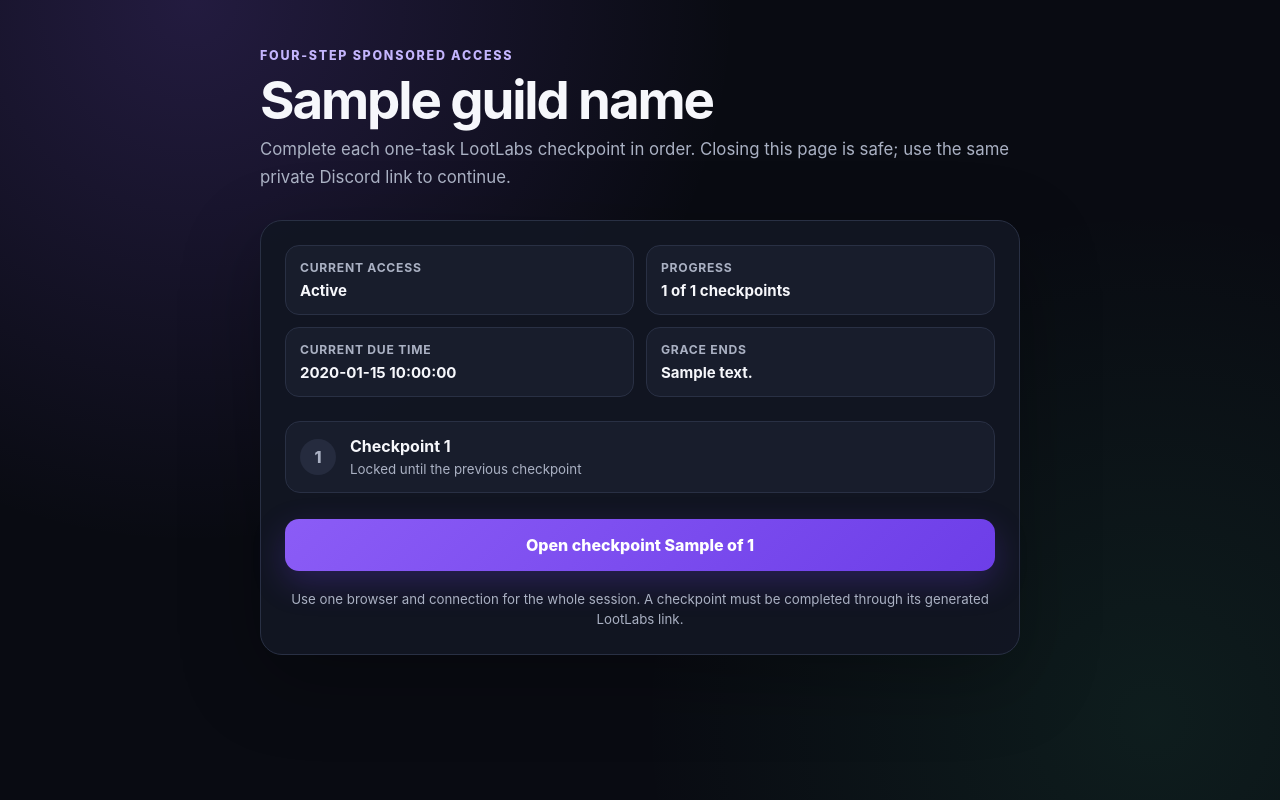
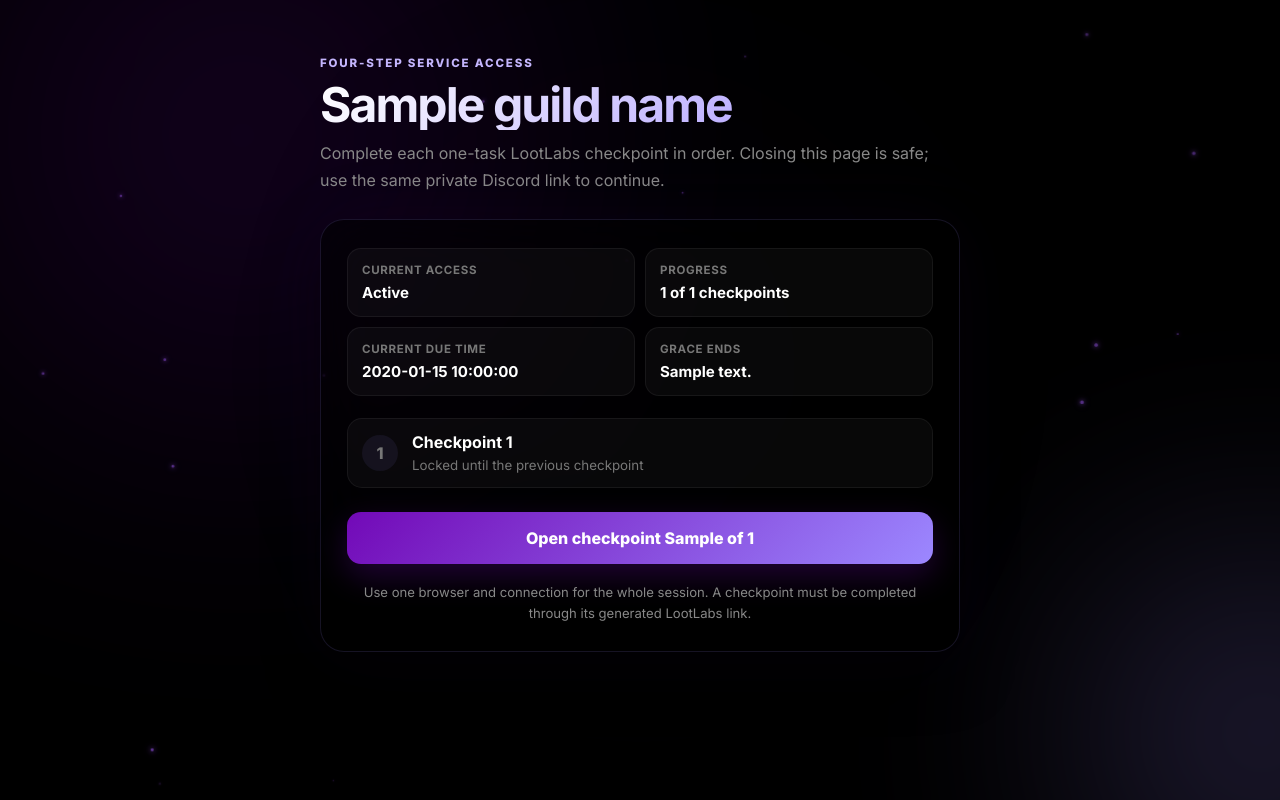
Before and after one commit to skkeletonn/website, a Flask app: template templates/guild-renewal.html in a window 1280 px wide. Run offline with Flask 3, Linux system fonts and the light colour scheme; the template is opened without the code that fills it: most values are stand-ins (such as "Sample title", 1, 10 or a date in 2020); some libraries are stand-ins or nearby versions.

Commit message:
Update guild-renewal.html

```diff
--- a/templates/guild-renewal.html
+++ b/templates/guild-renewal.html
@@ -1,81 +1,307 @@
-<!doctype html>
+<!DOCTYPE html>
 <html lang="en">
 <head>
-  <meta charset="utf-8">
-  <meta name="viewport" content="width=device-width, initial-scale=1">
+  <meta charset="UTF-8">
+  <meta name="viewport" content="width=device-width, initial-scale=1.0">
   <meta name="robots" content="noindex,nofollow,noarchive">
-  <title>Sponsored renewal{% if guild_name %} · {{ guild_name }}{% endif %}</title>
+  <title>Service renewal{% if guild_name %} · {{ guild_name }}{% endif %}</title>
+  <link rel="icon" href="https://i.imgur.com/ePueN25.png" type="image/png">
   <style>
+    @import url('https://fonts.googleapis.com/css2?family=Inter:wght@400;500;600;700;800;900&display=swap');
+
+    * { margin: 0; padding: 0; box-sizing: border-box; }
+
     :root {
-      color-scheme: dark;
-      --bg: #090b12;
-      --panel: #121622;
-      --panel-2: #181d2c;
-      --text: #f6f7fb;
-      --muted: #aab1c3;
-      --line: #293044;
-      --accent: #8b5cf6;
-      --accent-2: #6d3ee8;
-      --good: #42d392;
-      --warn: #f7c948;
-      --bad: #fb7185;
+      --accent-1: #7209b7;
+      --accent-2: #9c88ff;
+      --particle-color: #a45cff;
     }
-    * { box-sizing: border-box; }
+
     body {
-      margin: 0;
+      background: #000;
+      color: #fff;
+      font-family: 'Inter', sans-serif;
       min-height: 100vh;
-      font-family: Inter, ui-sans-serif, system-ui, -apple-system, BlinkMacSystemFont, "Segoe UI", sans-serif;
-      background:
-        radial-gradient(circle at 15% 0%, rgba(139, 92, 246, .20), transparent 34rem),
-        radial-gradient(circle at 90% 90%, rgba(66, 211, 146, .09), transparent 32rem),
-        var(--bg);
-      color: var(--text);
+      overflow-x: hidden;
+      position: relative;
     }
-    main { width: min(760px, calc(100% - 32px)); margin: 0 auto; padding: 48px 0 64px; }
-    .eyebrow { color: #c4b5fd; font-size: .78rem; font-weight: 800; letter-spacing: .14em; text-transform: uppercase; }
-    h1 { margin: 10px 0 8px; font-size: clamp(2rem, 7vw, 3.3rem); line-height: 1.05; letter-spacing: -.04em; }
-    .lead { margin: 0 0 28px; color: var(--muted); font-size: 1.05rem; line-height: 1.65; }
-    .card { background: color-mix(in srgb, var(--panel) 94%, transparent); border: 1px solid var(--line); border-radius: 22px; padding: 24px; box-shadow: 0 24px 80px rgba(0,0,0,.28); }
-    .alert { margin-bottom: 18px; border-radius: 14px; padding: 14px 16px; line-height: 1.45; }
-    .alert.error { color: #fecdd3; background: rgba(251, 113, 133, .10); border: 1px solid rgba(251, 113, 133, .30); }
-    .alert.notice { color: #bbf7d0; background: rgba(66, 211, 146, .10); border: 1px solid rgba(66, 211, 146, .28); }
-    .summary { display: grid; grid-template-columns: repeat(2, minmax(0, 1fr)); gap: 12px; margin-bottom: 24px; }
-    .summary > div { background: var(--panel-2); border: 1px solid var(--line); border-radius: 14px; padding: 14px; }
-    .summary span { display: block; color: var(--muted); font-size: .76rem; font-weight: 700; letter-spacing: .06em; text-transform: uppercase; margin-bottom: 5px; }
-    .summary strong { font-size: .94rem; overflow-wrap: anywhere; }
-    .steps { display: grid; gap: 12px; margin: 4px 0 26px; padding: 0; list-style: none; }
-    .step { display: flex; align-items: center; gap: 14px; border: 1px solid var(--line); background: var(--panel-2); border-radius: 15px; padding: 14px; }
-    .step .number { display: grid; place-items: center; flex: 0 0 36px; height: 36px; border-radius: 50%; background: #252b3e; color: var(--muted); font-weight: 850; }
+
+    .bg-lights {
+      position: fixed;
+      inset: 0;
+      overflow: hidden;
+      z-index: 1;
+      pointer-events: none;
+    }
+
+    .light {
+      position: absolute;
+      border-radius: 50%;
+      filter: blur(150px);
+      opacity: 0.42;
+    }
+
+    .light-1 {
+      width: 620px; height: 620px;
+      background: radial-gradient(circle, var(--accent-1) 0%, transparent 70%);
+      top: -16%; left: -12%;
+      animation: drift1 18s ease-in-out infinite;
+    }
+
+    .light-2 {
+      width: 520px; height: 520px;
+      background: radial-gradient(circle, var(--accent-2) 0%, transparent 70%);
+      bottom: -18%; right: -12%;
+      animation: drift2 18s ease-in-out infinite;
+      animation-delay: -6s;
+    }
+
+    .light-3 {
+      width: 380px; height: 380px;
+      background: radial-gradient(circle, var(--accent-1) 0%, transparent 60%);
+      top: 46%; left: 50%;
+      transform: translate(-50%, -50%);
+      animation: drift3 22s ease-in-out infinite;
+      animation-delay: -3s;
+      opacity: 0.18;
+    }
+
+    @keyframes drift1 {
+      0%, 100% { transform: translate(0,0) scale(1); }
+      33% { transform: translate(90px,-50px) scale(1.08); }
+      66% { transform: translate(-50px,70px) scale(0.92); }
+    }
+    @keyframes drift2 {
+      0%, 100% { transform: translate(0,0) scale(1); }
+      33% { transform: translate(-70px,-60px) scale(1.12); }
+      66% { transform: translate(90px,50px) scale(0.88); }
+    }
+    @keyframes drift3 {
+      0%, 100% { transform: translate(-50%,-50%) scale(1); }
+      50% { transform: translate(-50%,-50%) scale(1.14); }
+    }
+
+    .particles {
+      position: fixed;
+      inset: 0;
+      z-index: 2;
+      pointer-events: none;
+    }
+
+    .particle {
+      position: absolute;
+      width: 3px; height: 3px;
+      background: var(--particle-color);
+      border-radius: 50%;
+      opacity: 0.6;
+      box-shadow: 0 0 10px var(--particle-color), 0 0 5px var(--particle-color);
+      animation: rise 25s linear infinite;
+    }
+
+    @keyframes rise {
+      0% { transform: translateY(100vh) translateX(0) scale(0); opacity: 0; }
+      5% { opacity: 0.6; transform: translateY(95vh) translateX(10px) scale(1); }
+      95% { opacity: 0.4; transform: translateY(5vh) translateX(50px) scale(0.8); }
+      100% { transform: translateY(-5vh) translateX(70px) scale(0); opacity: 0; }
+    }
+
+    main {
+      position: relative;
+      z-index: 10;
+      width: min(640px, calc(100% - 32px));
+      margin: 0 auto;
+      padding: 56px 0 72px;
+      animation: fadeUp 0.8s ease-out;
+    }
+
+    @keyframes fadeUp {
+      from { opacity: 0; transform: translateY(28px); }
+      to { opacity: 1; transform: translateY(0); }
+    }
+
+    .eyebrow {
+      color: #c4b5fd;
+      font-size: .72rem;
+      font-weight: 800;
+      letter-spacing: .16em;
+      text-transform: uppercase;
+      margin-bottom: 10px;
+    }
+
+    h1 {
+      margin: 0 0 10px;
+      font-size: clamp(2rem, 7vw, 3rem);
+      line-height: 1.05;
+      letter-spacing: -.04em;
+      background: linear-gradient(135deg, #fff, var(--accent-2));
+      background-clip: text;
+      -webkit-background-clip: text;
+      -webkit-text-fill-color: transparent;
+    }
+
+    .lead {
+      margin: 0 0 26px;
+      color: #888;
+      font-size: 1rem;
+      line-height: 1.65;
+    }
+
+    .card {
+      background: rgba(0,0,0,0.55);
+      backdrop-filter: blur(30px);
+      -webkit-backdrop-filter: blur(30px);
+      border: 1px solid rgba(156,136,255,0.14);
+      border-radius: 24px;
+      padding: 28px 26px;
+      box-shadow: 0 25px 50px rgba(0,0,0,.5), 0 0 80px rgba(114,9,183,.07);
+    }
+
+    .alert {
+      margin-bottom: 16px;
+      border-radius: 14px;
+      padding: 14px 16px;
+      line-height: 1.5;
+      font-size: .94rem;
+    }
+    .alert.error {
+      color: #fecdd3;
+      background: rgba(239, 68, 68, .10);
+      border: 1px solid rgba(239, 68, 68, .28);
+    }
+    .alert.notice {
+      color: #bbf7d0;
+      background: rgba(16, 185, 129, .10);
+      border: 1px solid rgba(16, 185, 129, .28);
+    }
+
+    .summary {
+      display: grid;
+      grid-template-columns: repeat(2, minmax(0, 1fr));
+      gap: 10px;
+      margin-bottom: 22px;
+    }
+    .summary > div {
+      background: rgba(255,255,255,0.03);
+      border: 1px solid rgba(255,255,255,0.06);
+      border-radius: 14px;
+      padding: 14px;
+    }
+    .summary span {
+      display: block;
+      color: #777;
+      font-size: .72rem;
+      font-weight: 700;
+      letter-spacing: .06em;
+      text-transform: uppercase;
+      margin-bottom: 5px;
+    }
+    .summary strong {
+      font-size: .94rem;
+      overflow-wrap: anywhere;
+    }
+
+    .steps {
+      display: grid;
+      gap: 10px;
+      margin: 4px 0 24px;
+      padding: 0;
+      list-style: none;
+    }
+    .step {
+      display: flex;
+      align-items: center;
+      gap: 14px;
+      border: 1px solid rgba(255,255,255,0.06);
+      background: rgba(255,255,255,0.03);
+      border-radius: 15px;
+      padding: 13px 14px;
+    }
+    .step .number {
+      display: grid;
+      place-items: center;
+      flex: 0 0 36px;
+      height: 36px;
+      border-radius: 50%;
+      background: rgba(156,136,255,0.08);
+      color: #777;
+      font-weight: 800;
+    }
     .step .copy { min-width: 0; }
     .step .copy strong { display: block; margin-bottom: 2px; }
-    .step .copy small { color: var(--muted); }
-    .step.done { border-color: rgba(66, 211, 146, .35); }
-    .step.done .number { color: #062d1d; background: var(--good); }
-    .step.current { border-color: rgba(139, 92, 246, .68); box-shadow: 0 0 0 3px rgba(139, 92, 246, .10); }
-    .step.current .number { color: white; background: var(--accent); }
-    .button { display: inline-flex; align-items: center; justify-content: center; width: 100%; min-height: 52px; padding: 0 22px; border-radius: 14px; color: white; background: linear-gradient(135deg, var(--accent), var(--accent-2)); text-decoration: none; font-weight: 850; box-shadow: 0 12px 32px rgba(109, 62, 232, .26); }
+    .step .copy small { color: #777; }
+    .step.done { border-color: rgba(16, 185, 129, .35); }
+    .step.done .number { color: #062d1d; background: #10b981; }
+    .step.current {
+      border-color: rgba(156, 136, 255, .7);
+      box-shadow: 0 0 0 3px rgba(114, 9, 183, .12);
+    }
+    .step.current .number {
+      color: white;
+      background: linear-gradient(135deg, var(--accent-1), var(--accent-2));
+    }
+
+    .button {
+      display: inline-flex;
+      align-items: center;
+      justify-content: center;
+      width: 100%;
+      min-height: 52px;
+      padding: 0 22px;
+      border-radius: 14px;
+      color: white;
+      background: linear-gradient(135deg, var(--accent-1), var(--accent-2));
+      text-decoration: none;
+      font-weight: 800;
+      box-shadow: 0 12px 32px rgba(114, 9, 183, .28);
+      transition: transform .2s ease, filter .2s ease;
+    }
     .button:hover { filter: brightness(1.08); transform: translateY(-1px); }
+
     .complete { text-align: center; padding: 12px 4px 4px; }
-    .complete .icon { display: grid; place-items: center; width: 64px; height: 64px; margin: 0 auto 16px; border-radius: 50%; color: #062d1d; background: var(--good); font-size: 1.9rem; font-weight: 900; }
-    .complete h2 { margin: 0 0 8px; font-size: 1.65rem; }
-    .complete p, .fineprint { color: var(--muted); line-height: 1.55; }
-    .fineprint { margin: 18px 0 0; font-size: .83rem; text-align: center; }
+    .complete .icon {
+      display: grid;
+      place-items: center;
+      width: 64px;
+      height: 64px;
+      margin: 0 auto 16px;
+      border-radius: 50%;
+      color: #062d1d;
+      background: #10b981;
+      font-size: 1.9rem;
+      font-weight: 900;
+    }
+    .complete h2 { margin: 0 0 8px; font-size: 1.55rem; }
+    .complete p, .fineprint { color: #888; line-height: 1.55; }
+    .fineprint { margin: 18px 0 0; font-size: .82rem; text-align: center; }
+
     .expired { text-align: center; padding: 28px 8px; }
     .expired h1 { font-size: 2rem; }
-    @media (max-width: 560px) { main { padding-top: 28px; } .card { padding: 18px; border-radius: 18px; } .summary { grid-template-columns: 1fr; } }
+
+    @media (max-width: 560px) {
+      main { padding-top: 28px; }
+      .card { padding: 20px 16px; border-radius: 20px; }
+      .summary { grid-template-columns: 1fr; }
+    }
   </style>
 </head>
 <body>
+  <div class="bg-lights">
+    <div class="light light-1"></div>
+    <div class="light light-2"></div>
+    <div class="light light-3"></div>
+  </div>
+  <div class="particles" id="particles"></div>
+
   <main>
     {% if expired %}
       <section class="card expired">
         <div class="eyebrow">Private renewal session</div>
         <h1>Session expired</h1>
-      <p class="lead">Return to Discord, run <strong>/ks setup</strong>, open <strong>Sponsored Renewal</strong>, and create a new session.</p>
+        <p class="lead">Return to Discord, run <strong>/ks setup</strong>, open <strong>Service Renewal</strong>, and create a new session.</p>
         {% if error %}<div class="alert error">{{ error }}</div>{% endif %}
       </section>
     {% else %}
-    <div class="eyebrow">Four-step sponsored access</div>
+      <div class="eyebrow">Four-step service access</div>
       <h1>{{ guild_name }}</h1>
       <p class="lead">Complete each one-task LootLabs checkpoint in order. Closing this page is safe; use the same private Discord link to continue.</p>
 
@@ -112,7 +338,7 @@
         {% if session_completed %}
           <div class="complete">
             <div class="icon">✓</div>
-          <h2>Sponsored access renewed</h2>
+            <h2>Service access renewed</h2>
             <p>The next due time is <strong>{{ due_text }}</strong>. Existing customer keys can be used again immediately.</p>
           </div>
         {% else %}
@@ -122,5 +348,23 @@
       </section>
     {% endif %}
   </main>
+
+  <script>
+    (function () {
+      var c = document.getElementById('particles');
+      if (!c) return;
+      for (var i = 0; i < 22; i++) {
+        var p = document.createElement('div');
+        p.className = 'particle';
+        p.style.left = Math.random() * 100 + '%';
+        p.style.animationDelay = -(Math.random() * 25) + 's';
+        p.style.animationDuration = (18 + Math.random() * 12) + 's';
+        var s = 2 + Math.random() * 2;
+        p.style.width = s + 'px';
+        p.style.height = s + 'px';
+        c.appendChild(p);
+      }
+    })();
+  </script>
 </body>
 </html>
```
Lines whose indentation alone changed are shown as unchanged.
